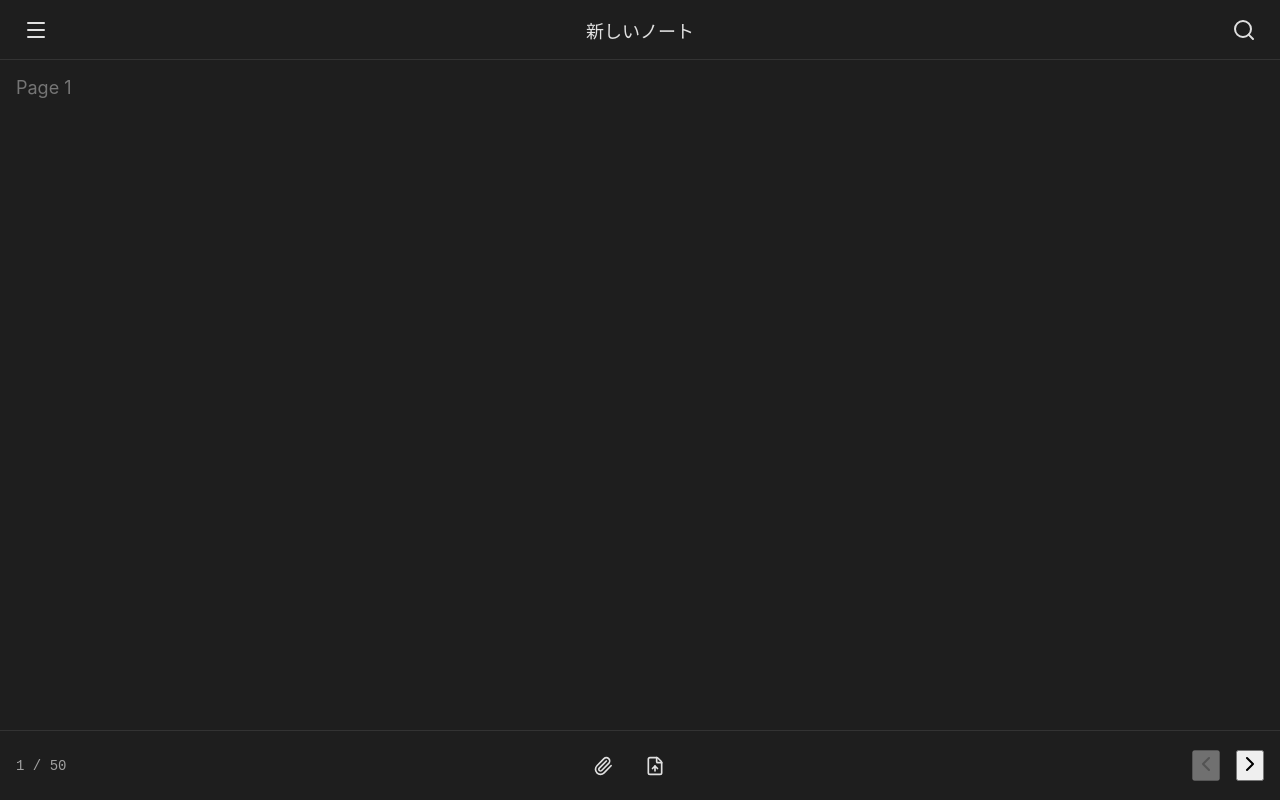
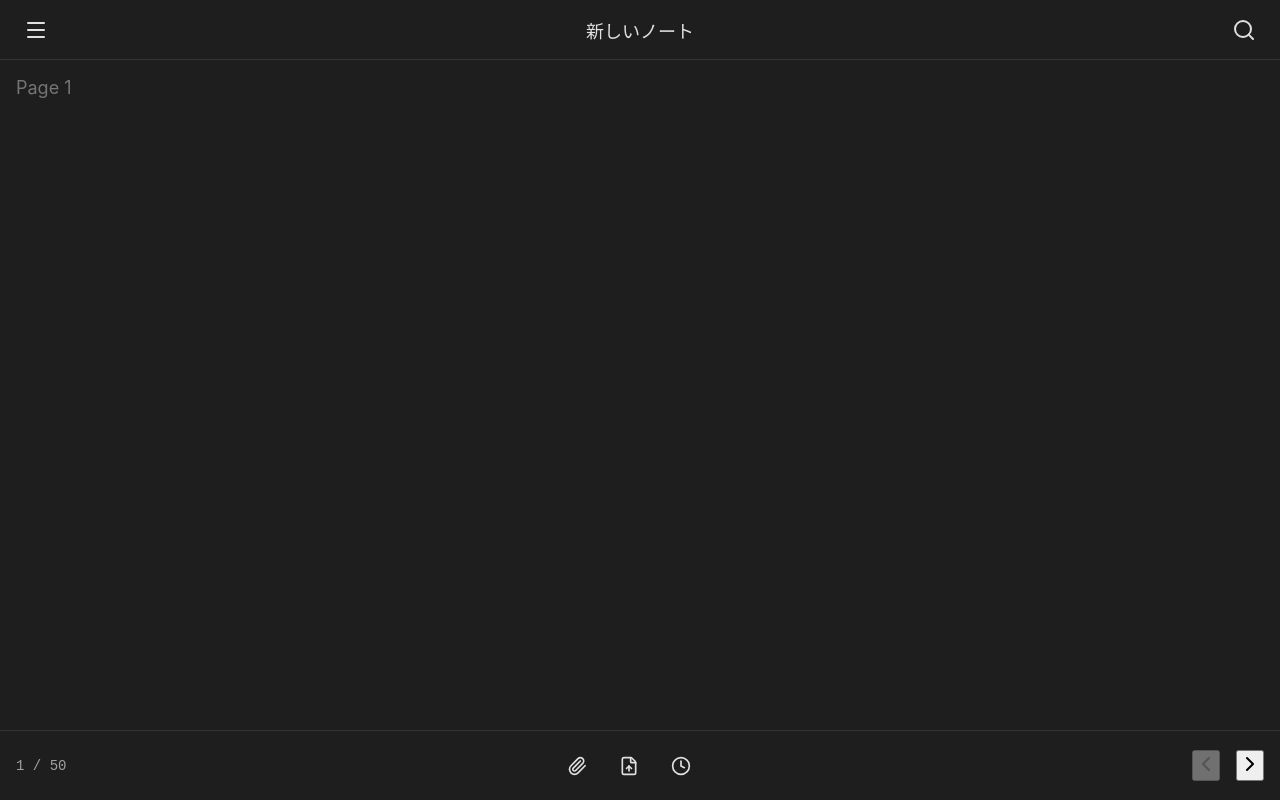
Before and after one commit to shimatoshi/toshiyuki-note, a React (Vite) app: page / in a window 1280 px wide. Built offline with nearby package versions, Linux system fonts and the light colour scheme.

Commit message:
Add timestamp insertion feature [YYYY/MM/DD HH:mm]

```diff
--- a/src/App.tsx
+++ b/src/App.tsx
@@ -122,6 +122,39 @@ function App() {
     }
 
     await updateNotebook({ ...currentNotebook, pages: newPages })
+  }
+
+  const handleAddTimestamp = () => {
+    if (!currentNotebook) return
+    const now = new Date()
+    const Y = now.getFullYear()
+    const M = String(now.getMonth() + 1).padStart(2, '0')
+    const D = String(now.getDate()).padStart(2, '0')
+    const h = String(now.getHours()).padStart(2, '0')
+    const m = String(now.getMinutes()).padStart(2, '0')
+    const timeStr = `[${Y}/${M}/${D} ${h}:${m}]`
+
+    const newPages = [...currentNotebook.pages]
+    const pageIndex = currentNotebook.currentPage - 1
+    const currentPage = newPages[pageIndex]
+
+    let newContent = currentPage.content
+    const textarea = textareaRef.current
+    if (textarea) {
+      const start = textarea.selectionStart
+      const end = textarea.selectionEnd
+      newContent = newContent.substring(0, start) + timeStr + newContent.substring(end)
+    } else {
+      newContent += timeStr
+    }
+
+    newPages[pageIndex] = {
+      ...currentPage,
+      content: newContent,
+      lastModified: new Date().toISOString(),
+    }
+
+    updateNotebook({ ...currentNotebook, pages: newPages })
   }
 
   const handleDeleteAttachment = async (attachmentId: string) => {
@@ -293,6 +326,7 @@ function App() {
         onPrevPage={() => handlePageChange(currentNotebook.currentPage - 1)}
         onNextPage={handleNextPage}
         onAddAttachment={handleAddAttachment}
+        onAddTimestamp={handleAddTimestamp}
         isNextDisabled={isLastPage && !currentPageData.content}
       />
     </div>
--- a/src/components/Footer.tsx
+++ b/src/components/Footer.tsx
@@ -1,5 +1,5 @@
 import React, { useRef } from 'react'
-import { ChevronLeft, ChevronRight, Paperclip, MapPin, FileUp } from 'lucide-react'
+import { ChevronLeft, ChevronRight, Paperclip, MapPin, FileUp, Clock } from 'lucide-react'
 
 interface FooterProps {
   currentPage: number
@@ -7,6 +7,7 @@ interface FooterProps {
   onPrevPage: () => void
   onNextPage: () => void
   onAddAttachment: (e: React.ChangeEvent<HTMLInputElement>, type: 'image' | 'file') => void
+  onAddTimestamp: () => void
   isNextDisabled: boolean
 }
 
@@ -16,6 +17,7 @@ export const Footer: React.FC<FooterProps> = ({
   onPrevPage,
   onNextPage,
   onAddAttachment,
+  onAddTimestamp,
   isNextDisabled
 }) => {
   const imageInputRef = useRef<HTMLInputElement>(null)
@@ -57,6 +59,10 @@ export const Footer: React.FC<FooterProps> = ({
            <FileUp size={20} />
          </button>
 
+         <button className="icon-btn" onClick={onAddTimestamp}>
+           <Clock size={20} />
+         </button>
+
          {/* Placeholder for Location */}
          {/* <button className="icon-btn disabled"><MapPin size={20} /></button> */}
       </div>
```
